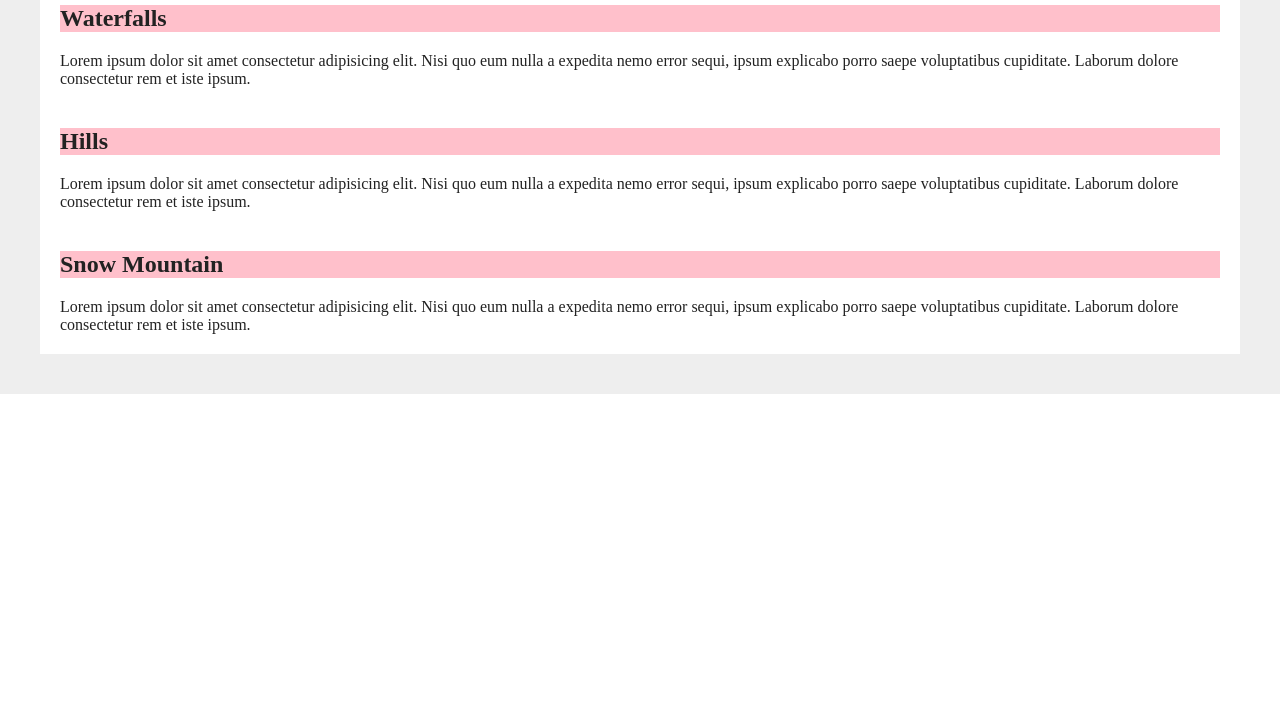
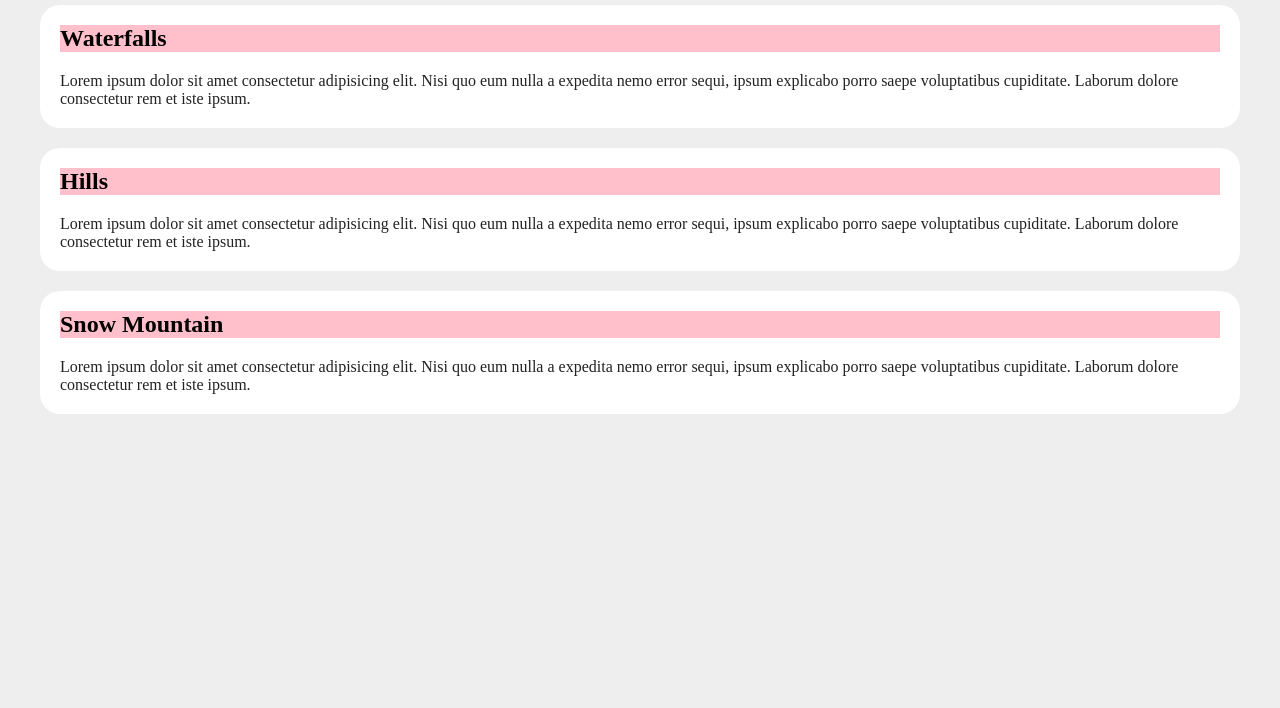
Before and after one commit to Taimoor-Kamran/Custom_Css, a plain HTML site: page Css_Variables/index.html in a window 1280 px wide. Shown: the part 92-800 px from the top of the page. Drawn offline with Linux system fonts and the light colour scheme.

Commit message:
added eight commit

```diff
--- a/Css_Variables/style.css
+++ b/Css_Variables/style.css
@@ -9,28 +9,29 @@
     --secondary-text-color: #444;
     --card-background-color: #fff;
     --background-color: #eee;
+    --default-margin: 20px;
 }
 
 .container{
+    min-height: 100vh;
     padding: 40px;
-    --my-var: red;
     background-color: var(--background-color);
 }
 
 h1{
     text-align: center;
-    background-color: var(--my-var, green);
     color: var(--primary-text-color);
 }
 
 .box{
-    padding: 20px;
+    padding: var(--default-margin);
+    margin-block: var(--default-margin);
     background-color: var(--card-background-color);
+    border-radius: var(--default-margin);
 }
 
 h2{
-    color: var(--primary-text-color);
-    margin-bottom: 20px;
+    margin-bottom: var(--default-margin);
     background-color: var(--my-var);
 }
 
```
